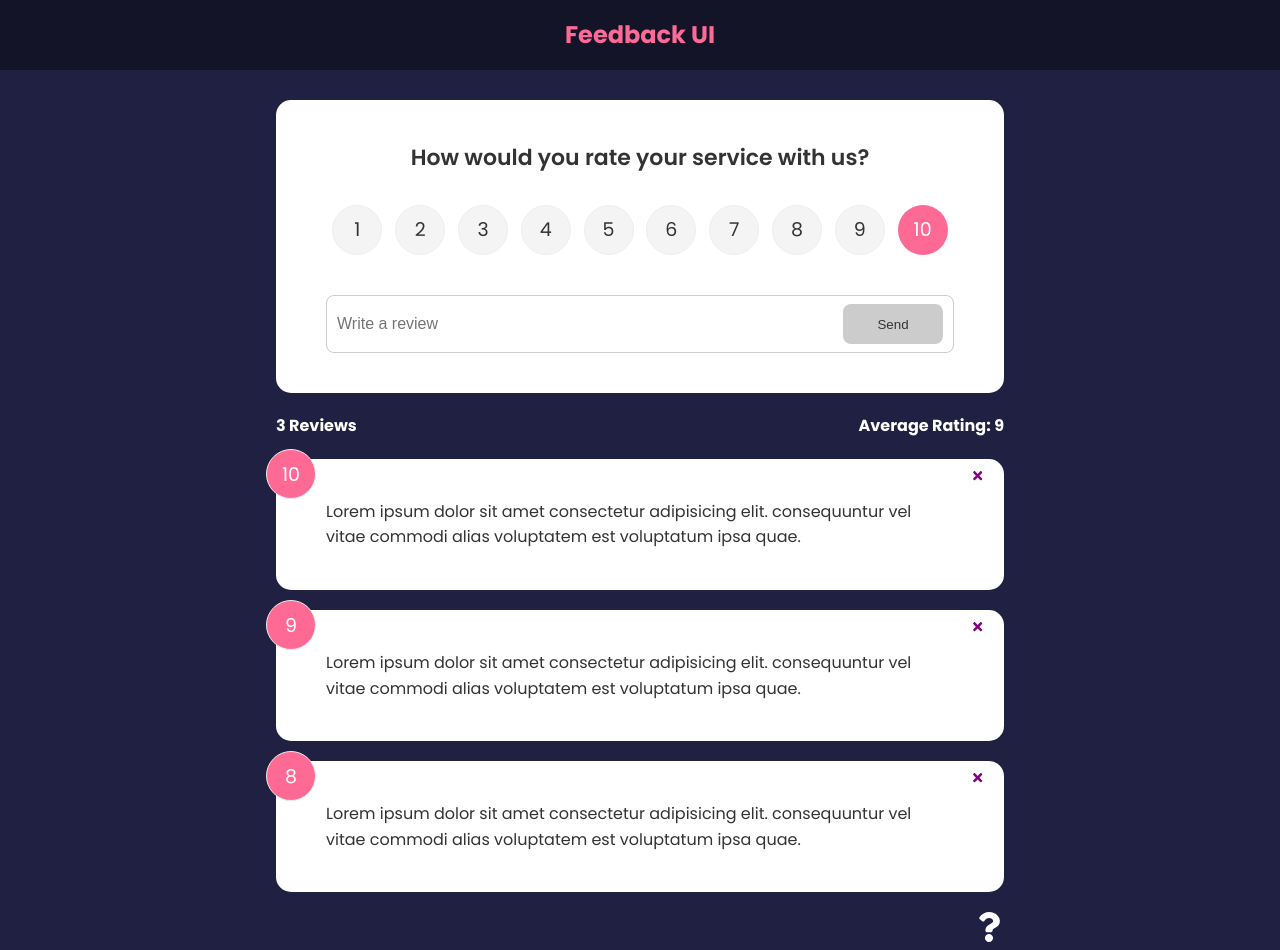
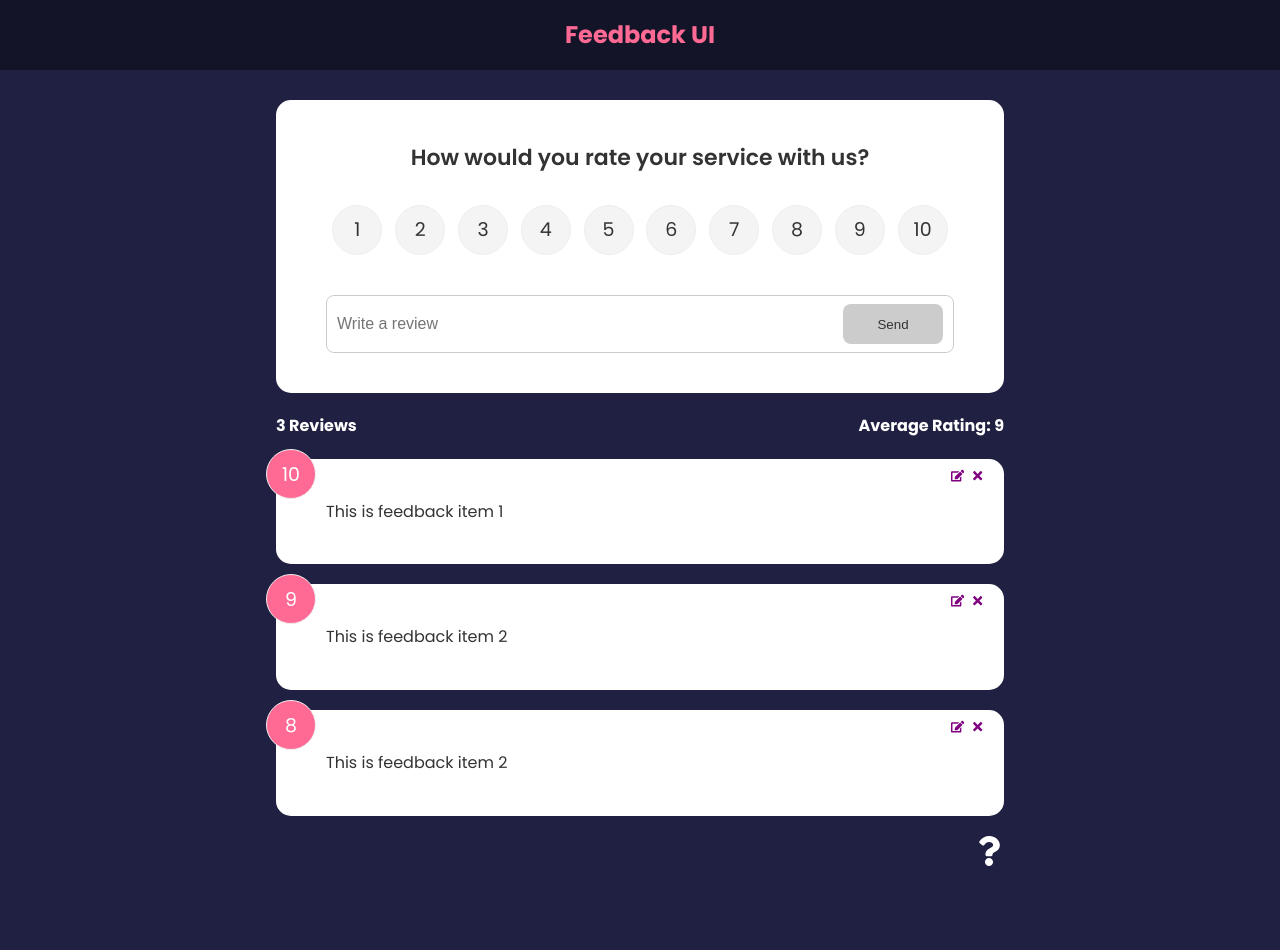
Before and after one commit to ScKoDEV/feedback-app, a React (Create React App) app: page / in a window 1280 px wide. After the commit the page ends 873 px from the top, so only its background shows below. Built offline with nearby package versions, Linux system fonts and the light colour scheme.

Commit message:
added update functionality for feedback items

```diff
--- a/src/components/FeedbackForm.jsx
+++ b/src/components/FeedbackForm.jsx
@@ -1,9 +1,8 @@
 import React from 'react'
 import Card from './shared/Card'
-import { useState } from 'react'
+import { useState, useContext, useEffect } from 'react'
 import Button from './shared/Button'
 import RatingSelect from './RatingSelect'
-import { useContext } from 'react'
 import FeedbackContext from '../context/FeedbackContext'
 
 function FeedbackForm() {
@@ -13,7 +12,16 @@
     const [message, setMessage] = useState('')
     const [rating, setRating] = useState(10)
 
-    const {addFeedback} = useContext(FeedbackContext)
+    const {addFeedback, feedbackEdit, updateFeedback} = useContext(FeedbackContext)
+
+    // runs when feedback edit button is clicked/when feedbackEdit is called (second argument) it will update then the form with the data of the item in the feedbackEdit state (item object). This works only for the text. The rating will be within the state but it will not be visually updated because RatingSelect is in another component. We need to handle this there.
+    useEffect(() => {
+        if(feedbackEdit.edit === true ){
+            setBtnDisabled(false)
+            setText(feedbackEdit.item.text)
+            setRating(feedbackEdit.item.rating)
+        }
+    }, [feedbackEdit])
 
     const handleTextChange = (e) => {
         if(text === ''){
@@ -37,8 +45,11 @@
             rating
         }
 
-        addFeedback(newFeedback)
-
+        if(feedbackEdit.edit === true) {
+            updateFeedback(feedbackEdit.item.id, newFeedback)
+        } else {
+            addFeedback(newFeedback)
+        }
         setText('')
     }
 }
--- a/src/components/FeedbackItem.jsx
+++ b/src/components/FeedbackItem.jsx
@@ -1,5 +1,5 @@
 import React from 'react';
-import {FaTimes} from 'react-icons/fa';
+import {FaTimes, FaEdit} from 'react-icons/fa';
 import Card from './shared/Card';
 import PropTypes from 'prop-types';
 import { useContext } from 'react'
@@ -7,13 +7,16 @@
 
 function FeedbackItem({item}) {
 
-  const {deleteFeedback} = useContext(FeedbackContext)
+  const {deleteFeedback, editFeedback} = useContext(FeedbackContext)
 
   return (
     <Card>
         <div className="num-display">{item.rating}</div>
         <button onClick={() => deleteFeedback(item.id)} className="close">
             <FaTimes color='purple'/>
+        </button>
+        <button onClick={() => editFeedback(item)} className="edit">
+          <FaEdit color='purple' />
         </button>
         <div className="text-display">{item.text}</div>
     </Card>
--- a/src/components/RatingSelect.jsx
+++ b/src/components/RatingSelect.jsx
@@ -1,9 +1,16 @@
 import React from 'react'
-import { useState } from 'react'
+import { useState, useContext, useEffect } from 'react'
+import FeedbackContext from '../context/FeedbackContext'
 
 function RatingSelect({select}) {
 
     const [selected, setSelected] = useState(10)
+
+    const {feedbackEdit} = useContext(FeedbackContext)
+
+    useEffect (() => {
+      setSelected(feedbackEdit.item.rating)
+    }, [feedbackEdit])
 
     const handleChange = (e) => {
         setSelected(+e.currentTarget.value)
--- a/src/context/FeedbackContext.jsx
+++ b/src/context/FeedbackContext.jsx
@@ -9,19 +9,25 @@
         {
             id: 1,
             rating: 10,
-            text: 'Lorem ipsum dolor sit amet consectetur adipisicing elit. consequuntur vel vitae commodi alias voluptatem est voluptatum ipsa quae.',
+            text: 'This is feedback item 1',
           },
           {
             id: 2,
             rating: 9,
-            text: 'Lorem ipsum dolor sit amet consectetur adipisicing elit. consequuntur vel vitae commodi alias voluptatem est voluptatum ipsa quae.',
+            text: 'This is feedback item 2',
           },
           {
             id: 3,
             rating: 8,
-            text: 'Lorem ipsum dolor sit amet consectetur adipisicing elit. consequuntur vel vitae commodi alias voluptatem est voluptatum ipsa quae.',
+            text: 'This is feedback item 2',
           },
     ])
+
+
+    const [feedbackEdit, setFeedbackEdit] = useState({
+        item: {},
+        edit: false
+    })
 
     const deleteFeedback = (id) => {
         if(window.confirm('Are you sure you ant to delete?')){
@@ -29,15 +35,31 @@
         }
     }
 
+    const updateFeedback = (id, updItem) => {
+        setFeedback(feedback.map((item) => (item.id === id ? {...item, ...updItem} : item ))
+        )
+    }
+
     const addFeedback = (newFeedback) => {
         newFeedback.id = uuidv4()
         setFeedback([newFeedback, ...feedback])
+    }
+
+    // Set item to be updated
+    const editFeedback = (item) => {
+        setFeedbackEdit({
+            item,
+            edit:true
+        })
     }
 
     return <FeedbackContext.Provider value={{
         feedback,
         deleteFeedback,
         addFeedback,
+        editFeedback,
+        feedbackEdit,
+        updateFeedback
     }}>
         {children}
     </FeedbackContext.Provider>
```
